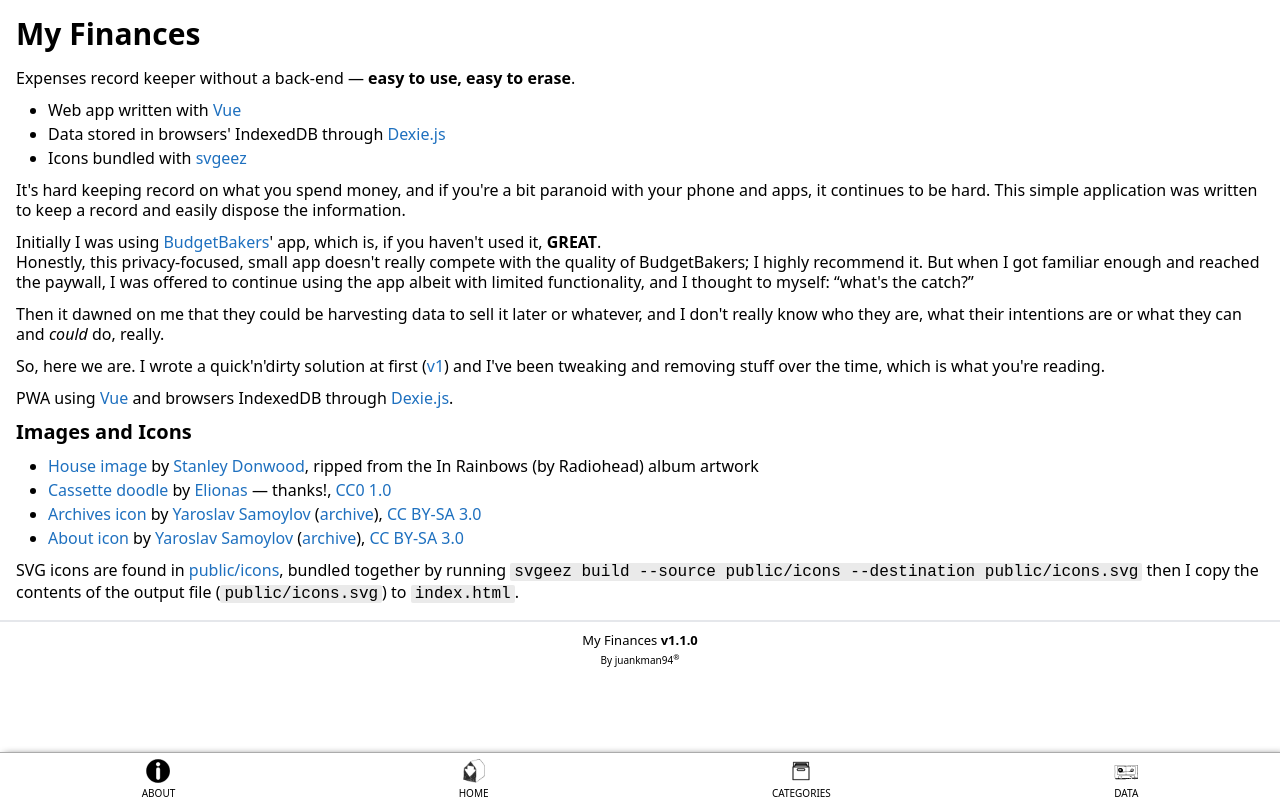
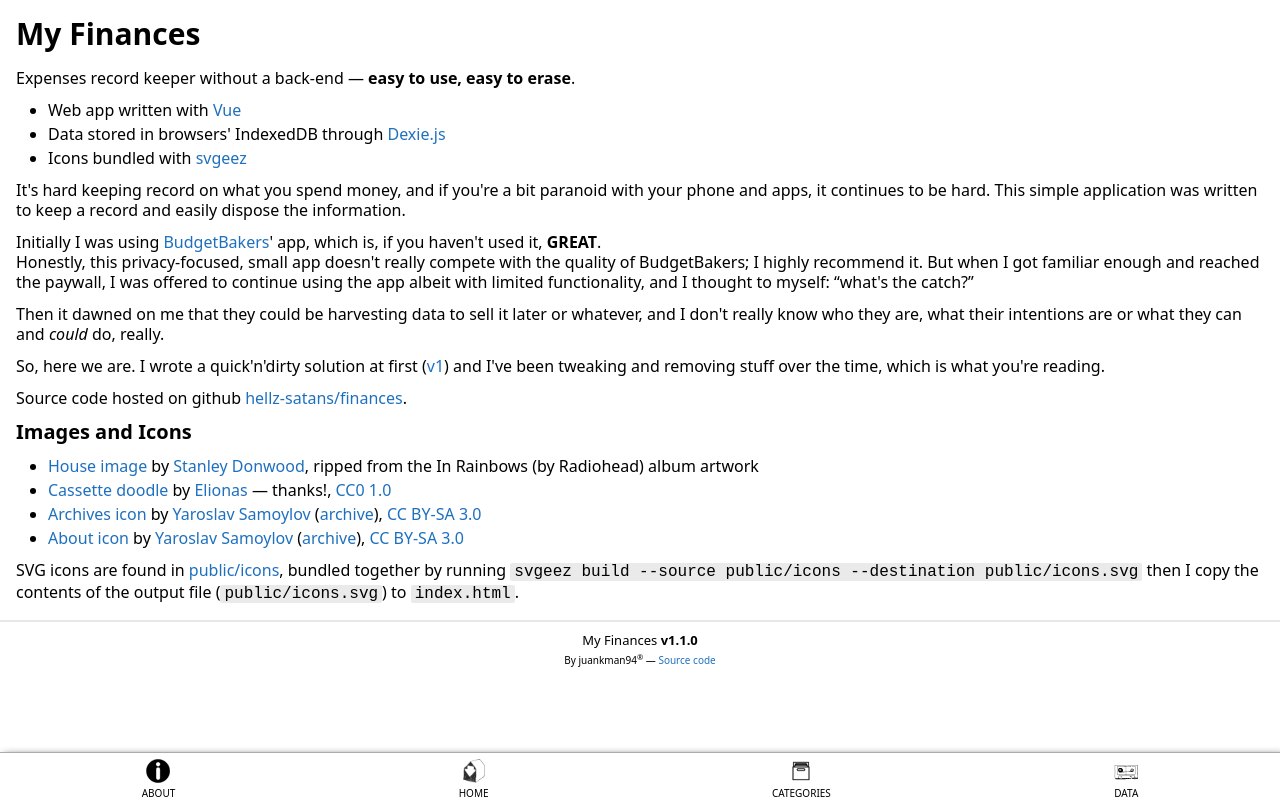
Before and after one commit to hellz-satans/finances, a Vue app: page /#/about in a window 1280 px wide. Built offline with nearby package versions, Linux system fonts and the light colour scheme; what validate.js would draw is missing.

Commit message:
[fix] home link buttons position & <category-picker> overflow

```diff
--- a/src/App.vue
+++ b/src/App.vue
@@ -14,7 +14,10 @@
       {{ NAME }} <strong>v{{ VERSION }}</strong>
     </p>
 
-    <p class="text-center text-xsmall">By juankman94<sup>&reg;</sup></p>
+    <p class="text-center text-xsmall">
+      By juankman94<sup>&reg;</sup> &mdash;
+      <a href="https://github.com/hellz-satans/finances/">Source code</a>
+    </p>
   </footer>
 </template>
 
--- a/src/components/categories/CategoryPicker.vue
+++ b/src/components/categories/CategoryPicker.vue
@@ -67,6 +67,8 @@
 
   &__options {
     background-color: var(--bg-dark);
+    max-height: 40vh;
+    overflow-y: scroll;
   }
 }
 </style>
--- a/src/pages/About.vue
+++ b/src/pages/About.vue
@@ -41,9 +41,8 @@
     removing stuff over the time, which is what you're reading.
     </p>
 
-    <p>PWA using <a href="https://vuejs.org" rel="nofollow">Vue</a>
-    and browsers IndexedDB through
-    <a href="https://dexie.org" rel="nofollow">Dexie.js</a>.
+    <p>Source code hosted on github
+    <a href="https://github.com/hellz-satans/finances/">hellz-satans/finances</a>.
     </p>
 
     <h2>Images and Icons</h2>
--- a/src/pages/Home.vue
+++ b/src/pages/Home.vue
@@ -50,7 +50,7 @@
 <style lang="scss">
 .expense-form, .transfer-form {
   &-button {
-    position: absolute;
+    position: fixed;
     right: 1rem;
     z-index: 999;
     cursor: pointer;
```
Also changed, not shown: 1 other file (tests, documents, lock files or other folders).
